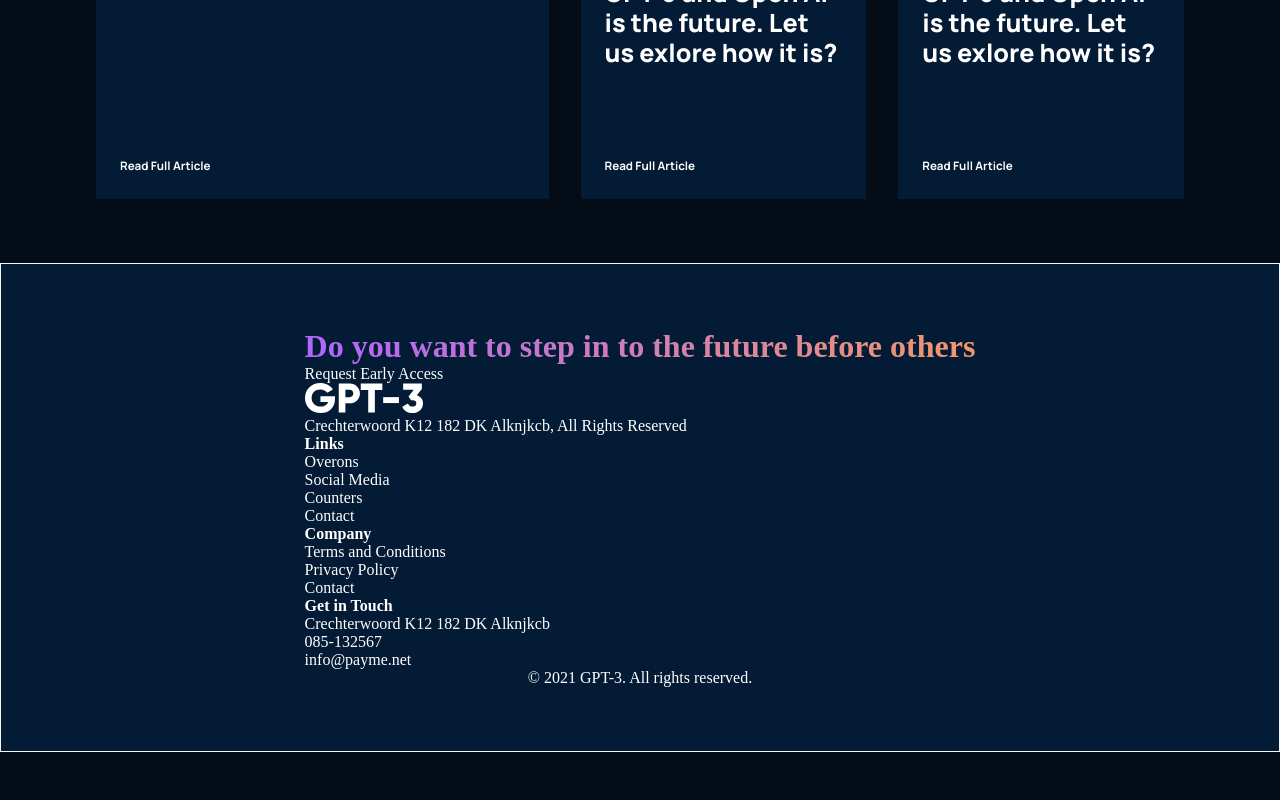
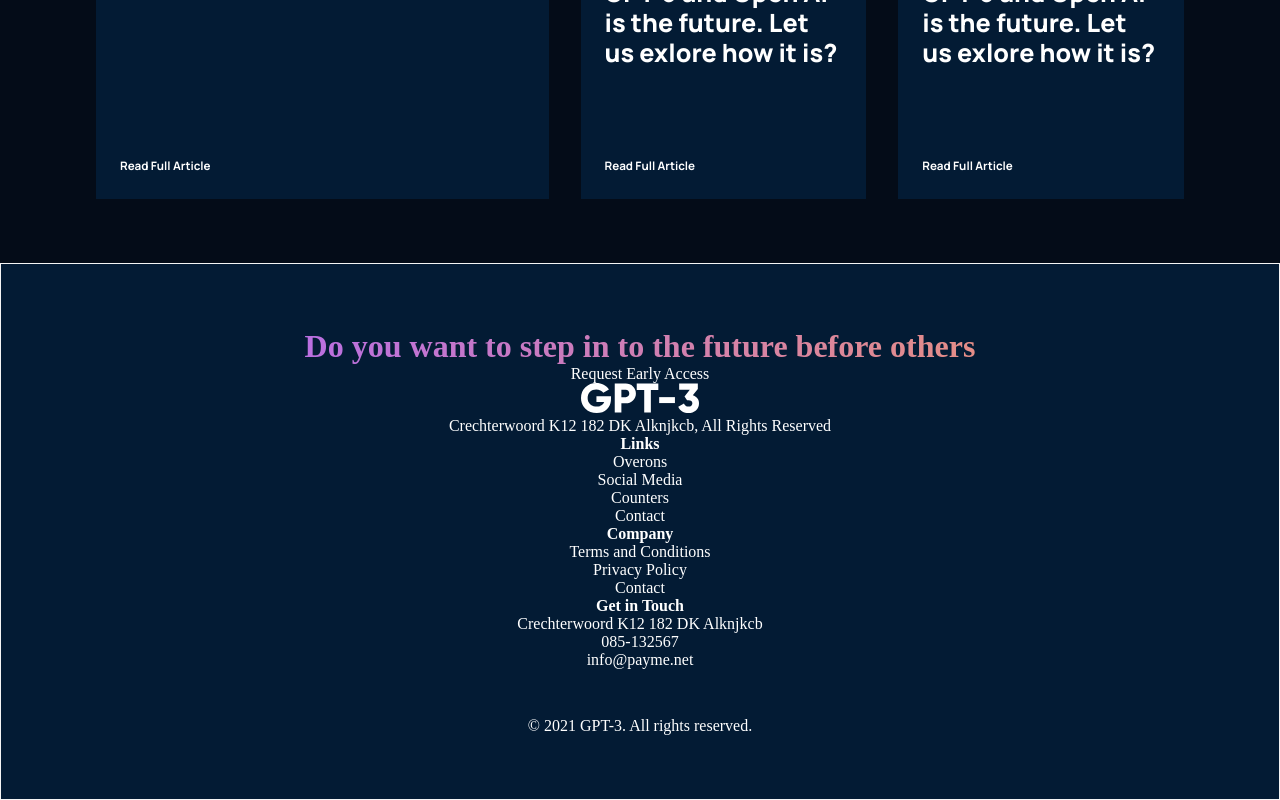
Before and after one commit to JasminInneh/GPT3-Application, a React (Vite) app: page / in a window 1280 px wide. Shown: the part 3913-4713 px from the top of the page. Before the commit the page ends 4665 px from the top, so only its background shows below. Built offline with nearby package versions, Linux system fonts and the light colour scheme.

Commit message:
added styling to footer

```diff
--- a/src/containers/footer/footer.css
+++ b/src/containers/footer/footer.css
@@ -9,3 +9,9 @@
 
     background: var(--color-footer);
 }
+
+.gpt3__footer-heading {
+    width: 100%;
+    text-align: center;
+    margin-bottom: 3rem;
+}
```
